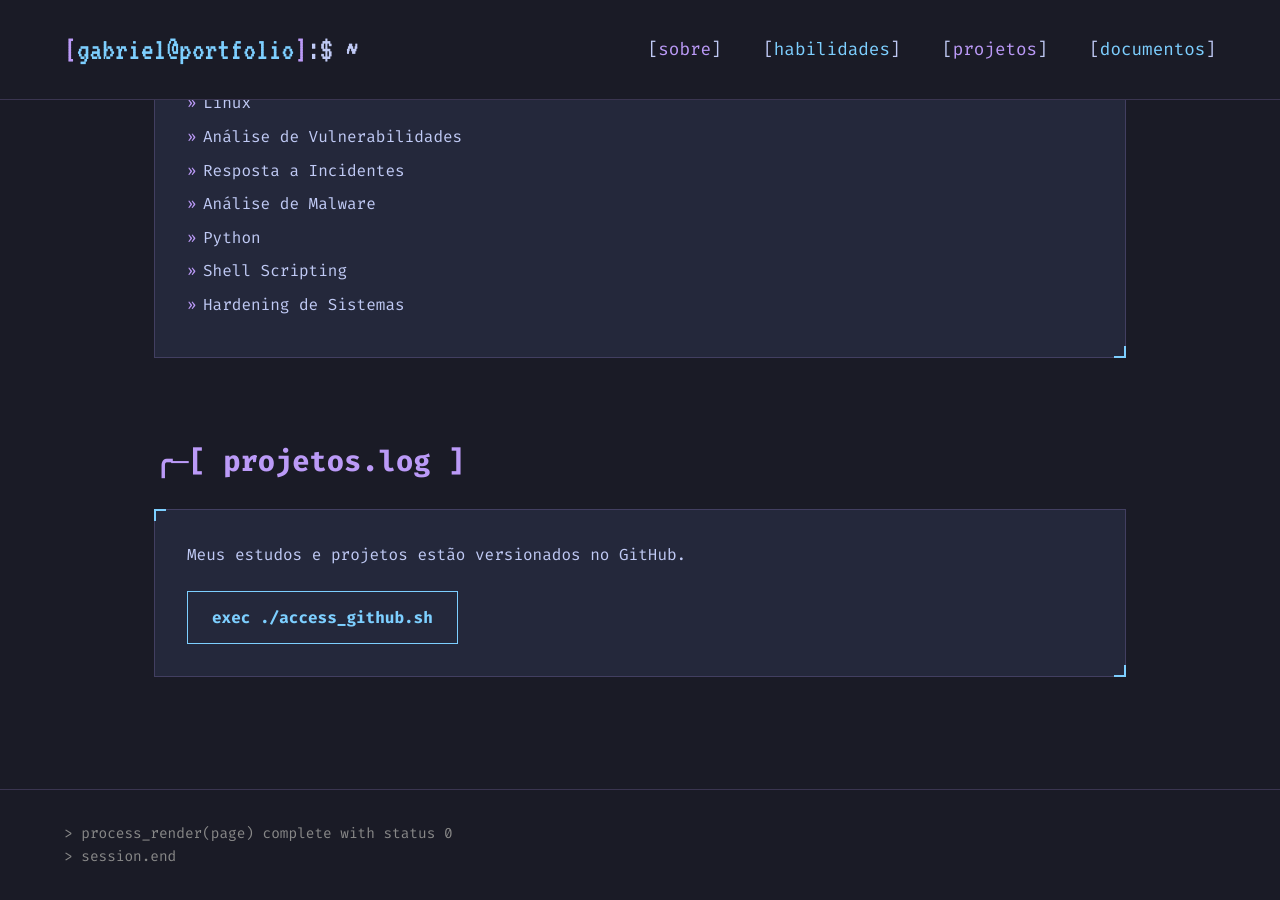
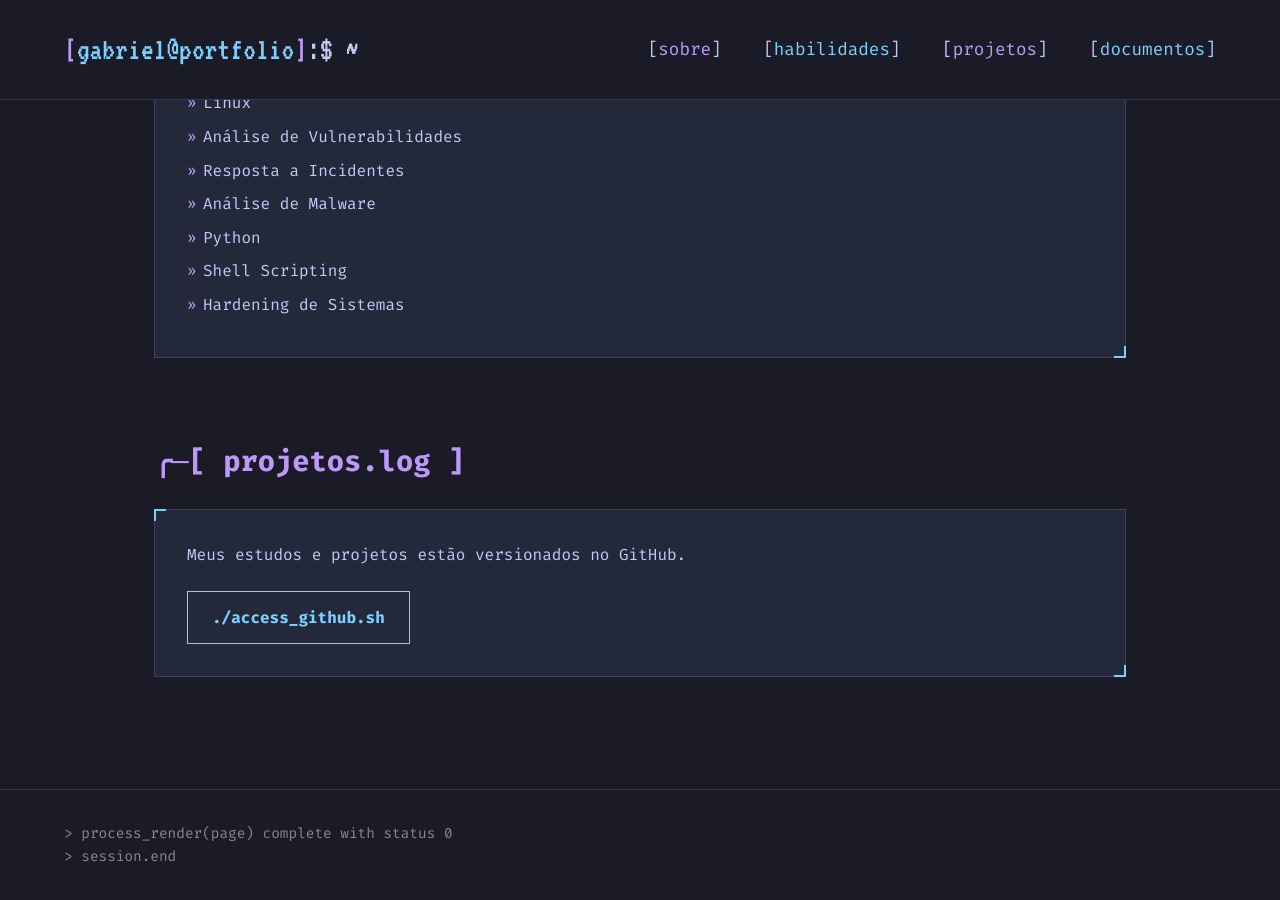
Before and after one commit to Gabrielcamisadez/Gabrielcamisadez.github.io, a Jekyll site: the page built from index.html, in a window 1280 px wide and 900 px high, scrolled down 1038 px. Built offline with Jekyll 4.4.1, drawn with Linux system fonts in a browser that asks for light colours.

Commit message:
Update index.html

```diff
--- a/index.html
+++ b/index.html
@@ -36,7 +36,7 @@ layout: default
         <h2 class="section-title">╭─[ projetos.log ]</h2>
         <div class="card">
             <p>Meus estudos e projetos estão versionados no GitHub.</p>
-            <a href="https://github.com/gabrielcamisadez" target="_blank" class="button-link">exec ./access_github.sh</a>
+            <a href="https://github.com/gabrielcamisadez" target="_blank" class="button-link">./access_github.sh</a>
         </div>
     </section>
 </main>
```
